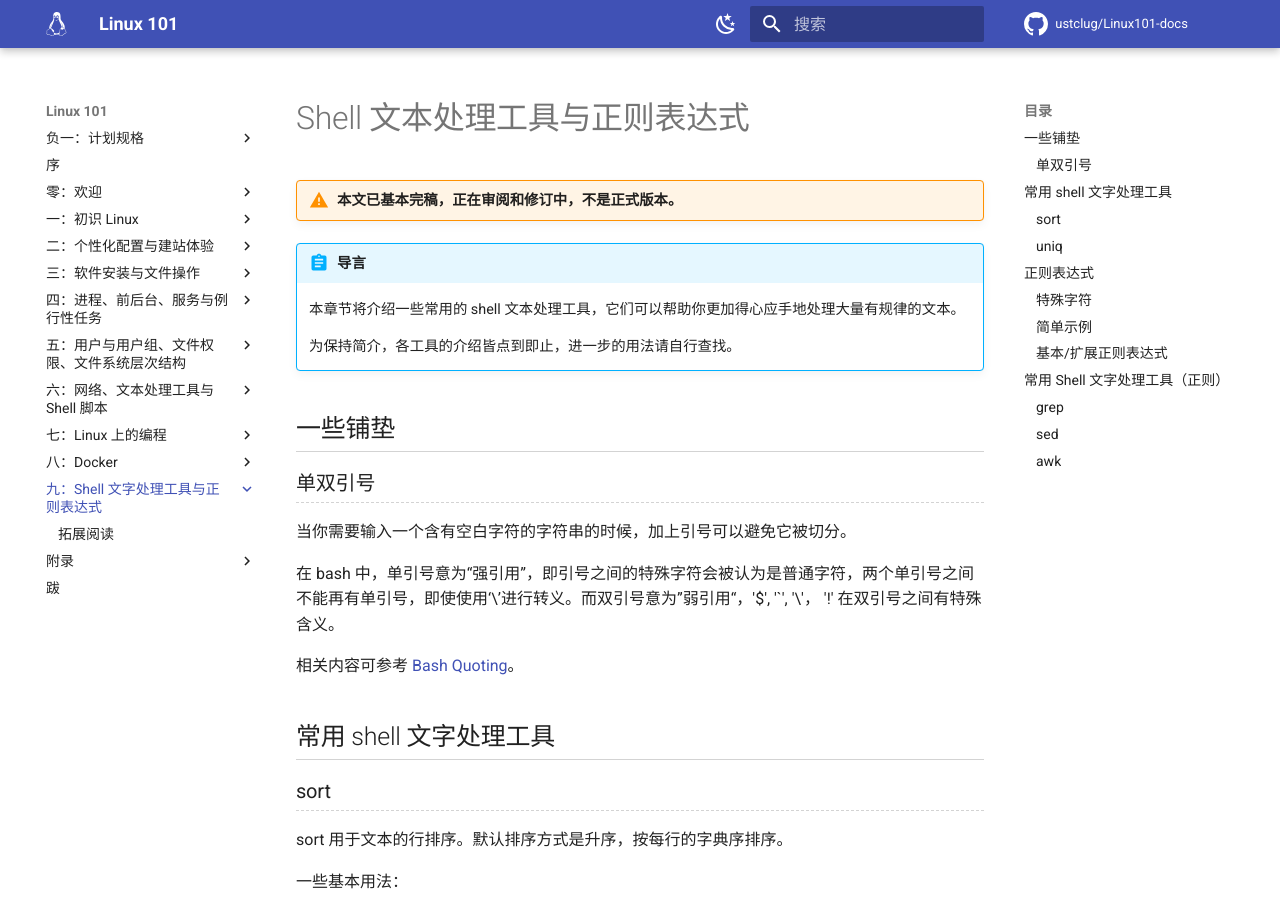
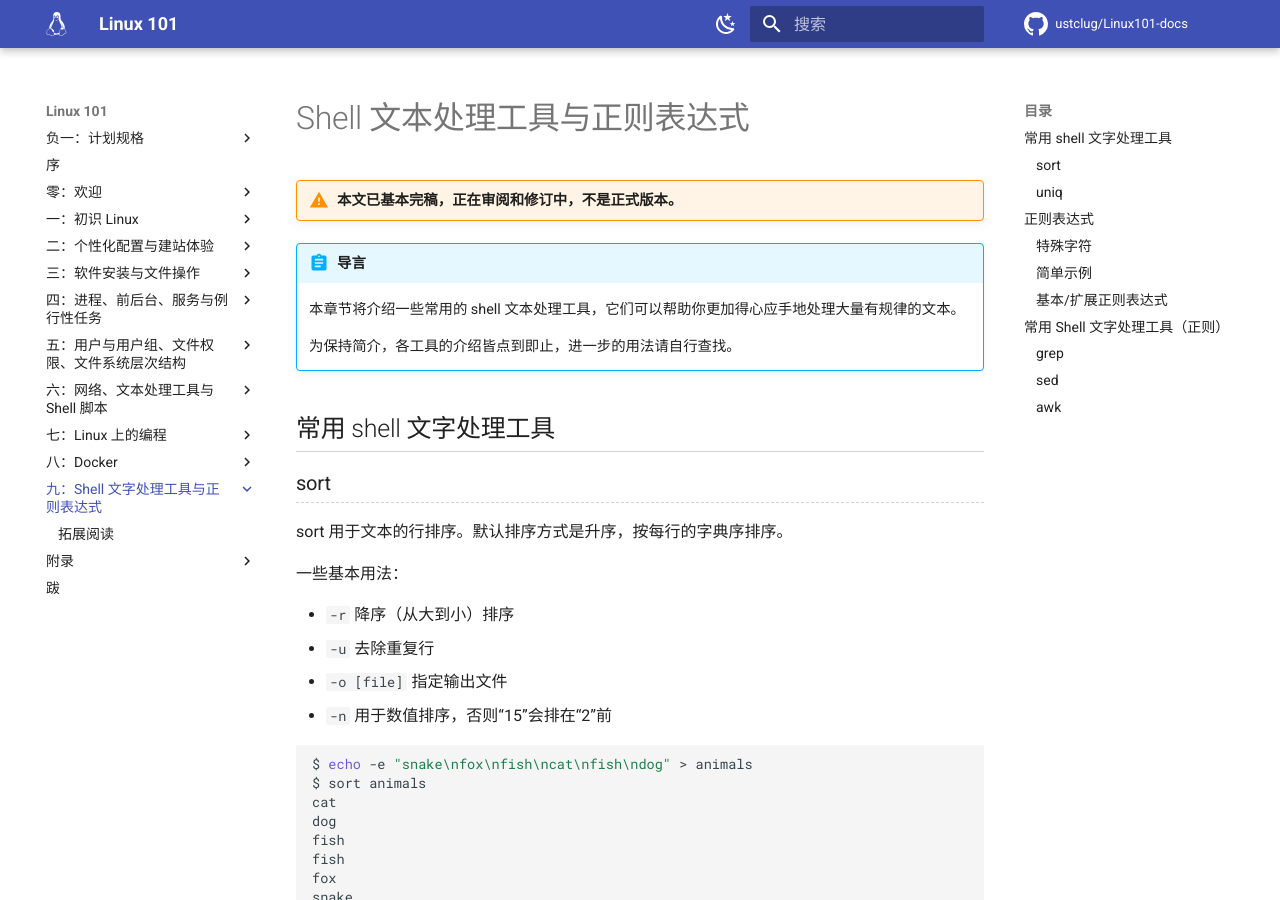
Before and after one commit to ustclug/Linux101-docs, an MkDocs documentation site: the page built from docs/Ch09/index.md, in a window 1280 px wide and 900 px high. Built offline with MkDocs 1.6.1 and Material for MkDocs 9.7.7, drawn with Linux system fonts in a browser that asks for light colours; comment, search, counter and statistics services are not loaded.

Commit message:
Ch06 & 09: explain special chars better

```diff
--- a/docs/Ch09/index.md
+++ b/docs/Ch09/index.md
@@ -7,16 +7,6 @@
     本章节将介绍一些常用的 shell 文本处理工具，它们可以帮助你更加得心应手地处理大量有规律的文本。
 
     为保持简介，各工具的介绍皆点到即止，进一步的用法请自行查找。
-
-## 一些铺垫 {#prerequisite}
-
-### 单双引号 {#qoutes}
-
-当你需要输入一个含有空白字符的字符串的时候，加上引号可以避免它被切分。
-
-在 bash 中，单引号意为“强引用”，即引号之间的特殊字符会被认为是普通字符，两个单引号之间不能再有单引号，即使使用‘\’进行转义。而双引号意为”弱引用“，'$', '`', '\'， '!' 在双引号之间有特殊含义。
-
-相关内容可参考 [Bash Quoting](https://www.gnu.org/software/bash/manual/html_node/Quoting.html)。
 
 ## 常用 shell 文字处理工具 {#tools-in-shell}
 
```
Also changed, not shown: docs/Ch06/index.md (+31 -5 lines).
